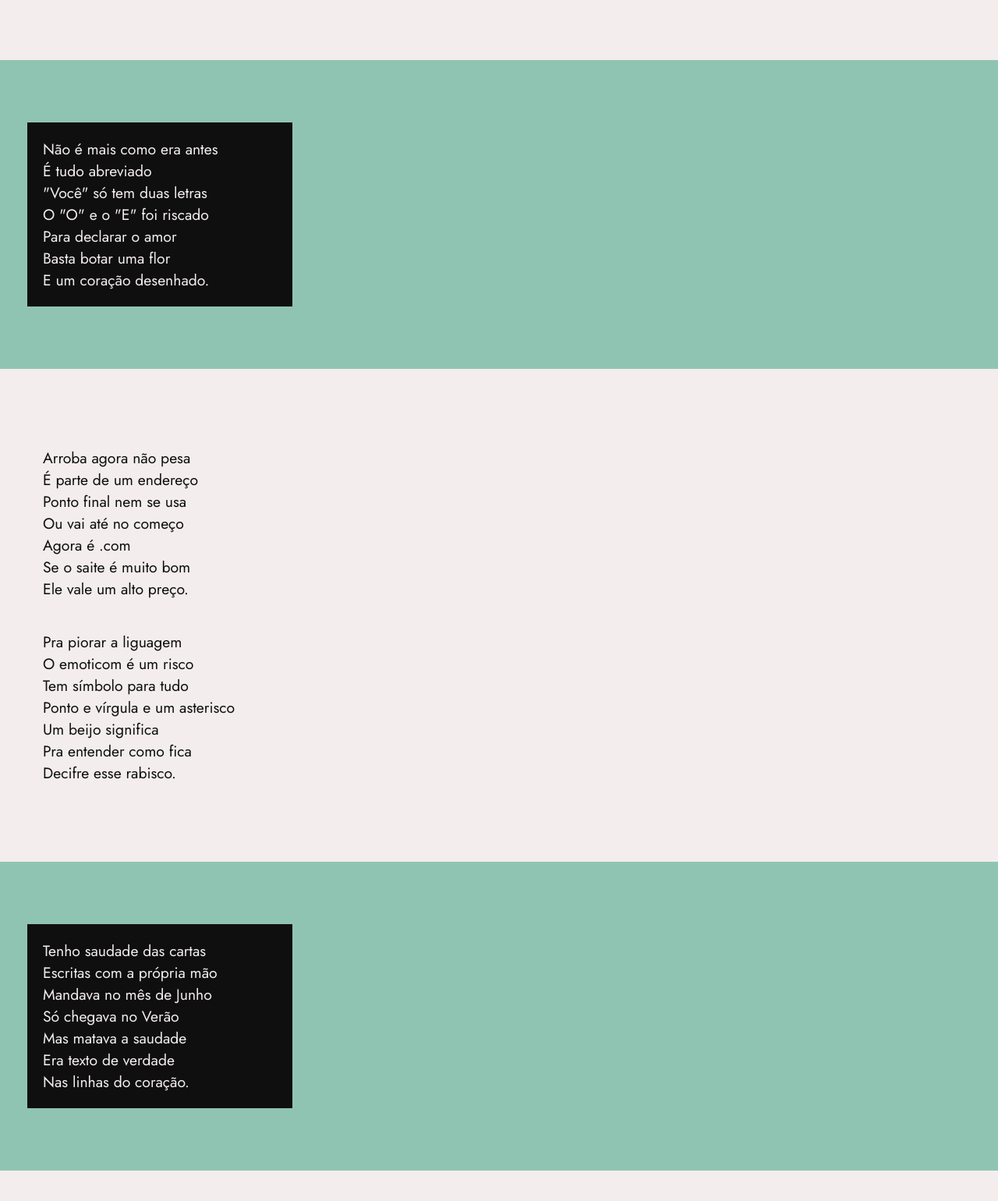
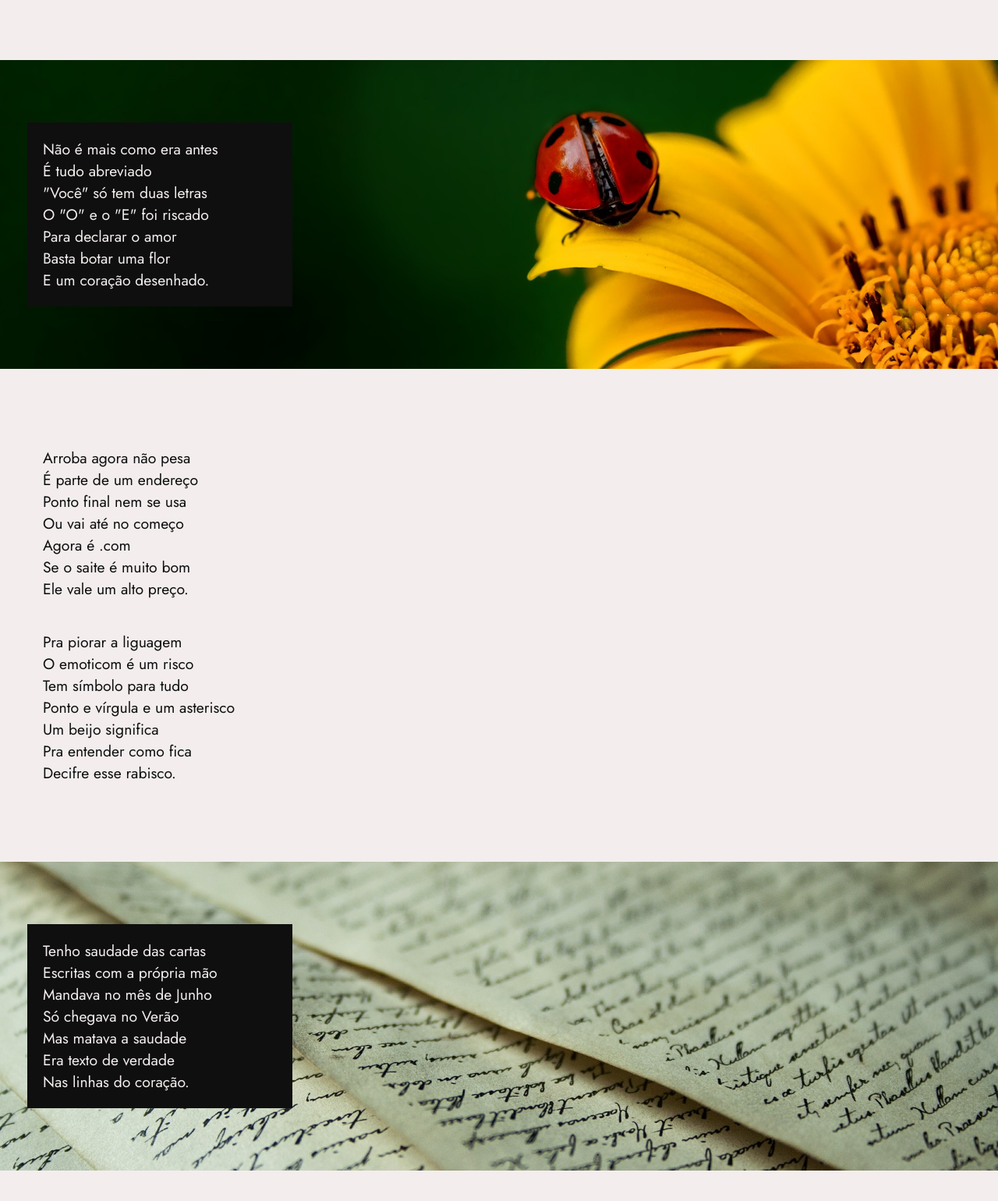
Before and after one commit to LuaMPacheco/projeto-cordel, a plain HTML site: page index.html in a window 1280 px wide. Shown: the part 500-2040 px from the top of the page at 78% size. Drawn offline with Linux system fonts and the light colour scheme; a web font is replaced by a local one.

Commit message:
Arrumando imagens

```diff
--- a/style.css
+++ b/style.css
@@ -87,12 +87,12 @@ section.imagem > p {
 }
 
 section#img01 {
-    background-image: url(../d012/imagens/background001.jpg);
+    background-image: url(imagens/background001.jpg);
 
 }
 
 section#img02 {
-    background-image: url(../d012/imagens/background002.jpg);
+    background-image: url(imagens/background002.jpg);
 }
 
 footer {
```
